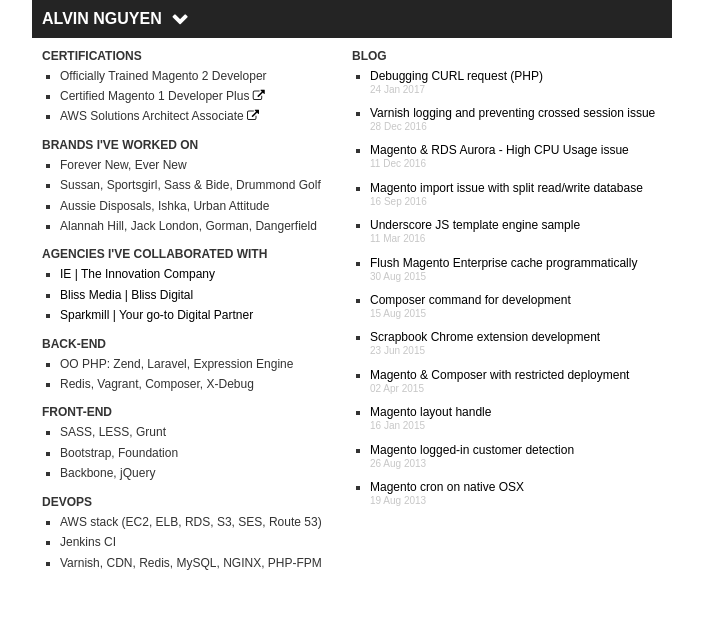
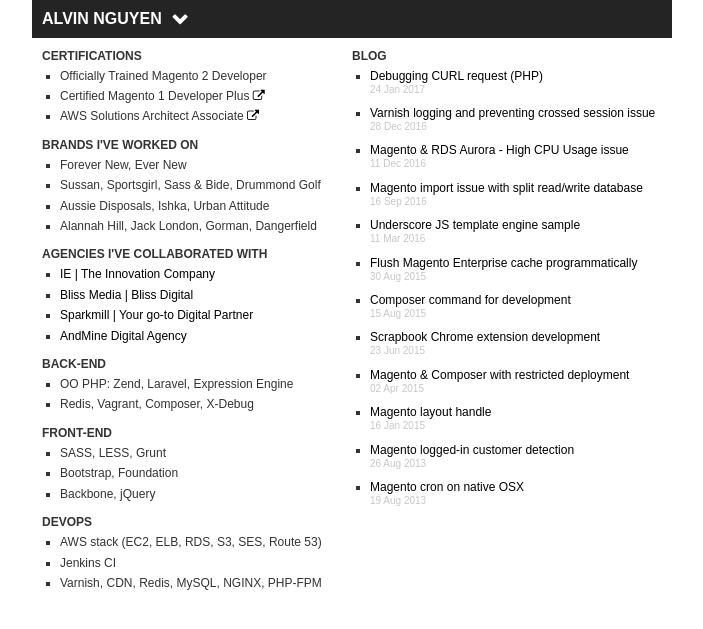
Before and after one commit to alvinnguyen/alvinnguyen.github.io, a Jekyll site: the page built from index.html, in a window 1280 px wide. Shown: the top 629 px of the page, without its empty margins (288-991 px from the left). Built offline with Jekyll 4.4.1, drawn with Linux system fonts in a browser that asks for light colours; nearby versions of some CDN libraries.

Commit message:
Update index.html

```diff
--- a/index.html
+++ b/index.html
@@ -21,6 +21,7 @@
             <li><a href="https://www.ie.com.au/">IE | The Innovation Company</a></li>
             <li><a href="https://www.blissdigital.com.au/">Bliss Media | Bliss Digital</a></li>
             <li><a href="https://sparkmill.com/">Sparkmill | Your go-to Digital Partner</a></li>
+            <li><a href="https://www.andmine.com/">AndMine Digital Agency</a></li>
         </ul>
         <b class="homepage-section">BACK-END</b>
         <ul>
```
